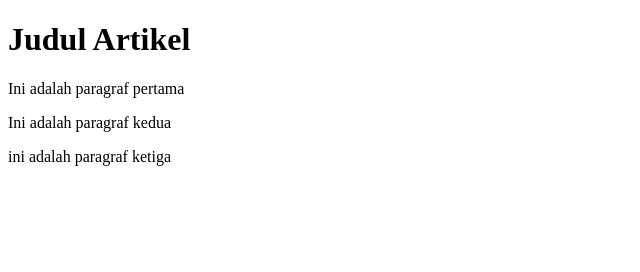
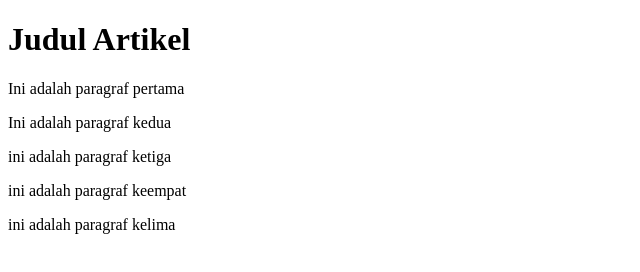
Before and after one commit to josia873/praktek-06-github-, a plain HTML site: page index.html in a window 1280 px wide. Shown: the whole page, without its empty margins (0-640 px from the left). Drawn offline with Linux system fonts and the light colour scheme.

Commit message:
Update index.html

```diff
--- a/index.html
+++ b/index.html
@@ -11,5 +11,7 @@
     <p>Ini adalah paragraf pertama</p>
     <p>Ini adalah paragraf kedua</p>
     <p>ini adalah paragraf ketiga</p>
+    <p>ini adalah paragraf keempat</p>
+    <p>ini adalah paragraf kelima</p>
 </body>
 </html>
```
